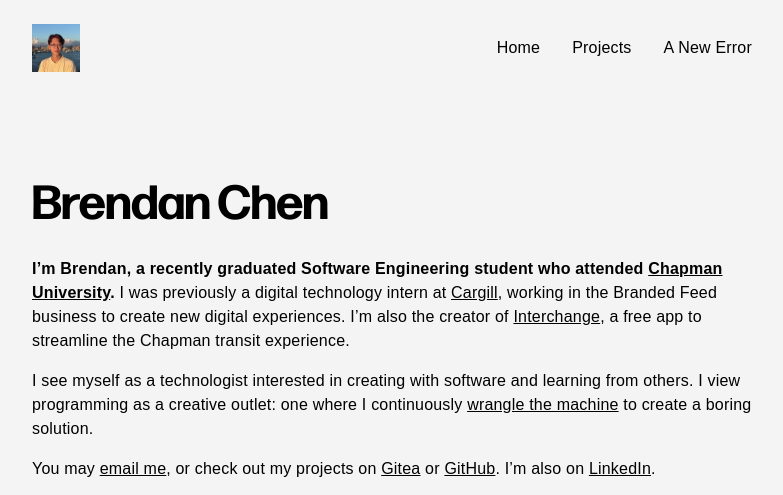
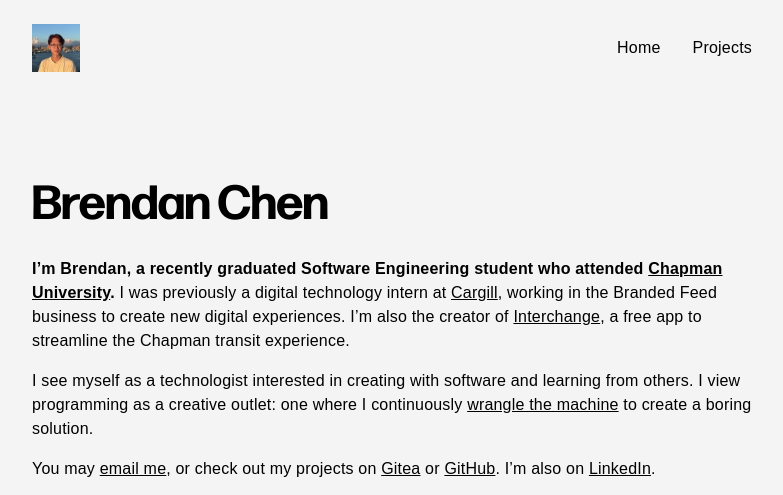
Before and after one commit to brendan-ch/brendan-ch.github.io, a Jekyll site: the page built from index.md, in a window 1280 px wide. Shown: the top 495 px of the page, without its empty margins (248-1031 px from the left). Built offline with Jekyll 4.4.1, drawn with Linux system fonts in a browser that asks for light colours; some web fonts are replaced.

Commit message:
Remove link to blog

```diff
--- a/_includes/navigation.html
+++ b/_includes/navigation.html
@@ -16,8 +16,5 @@
         <li class="nav-item">
             <a href="/projects" class="nav-link">Projects</a>
         </li>
-        <li class="nav-item">
-            <a target="_blank" href="https://bchendev.substack.com?utm_source=bchen.dev" class="nav-link">A New Error</a>
-        </li>
     </ul>
 </nav>
```
